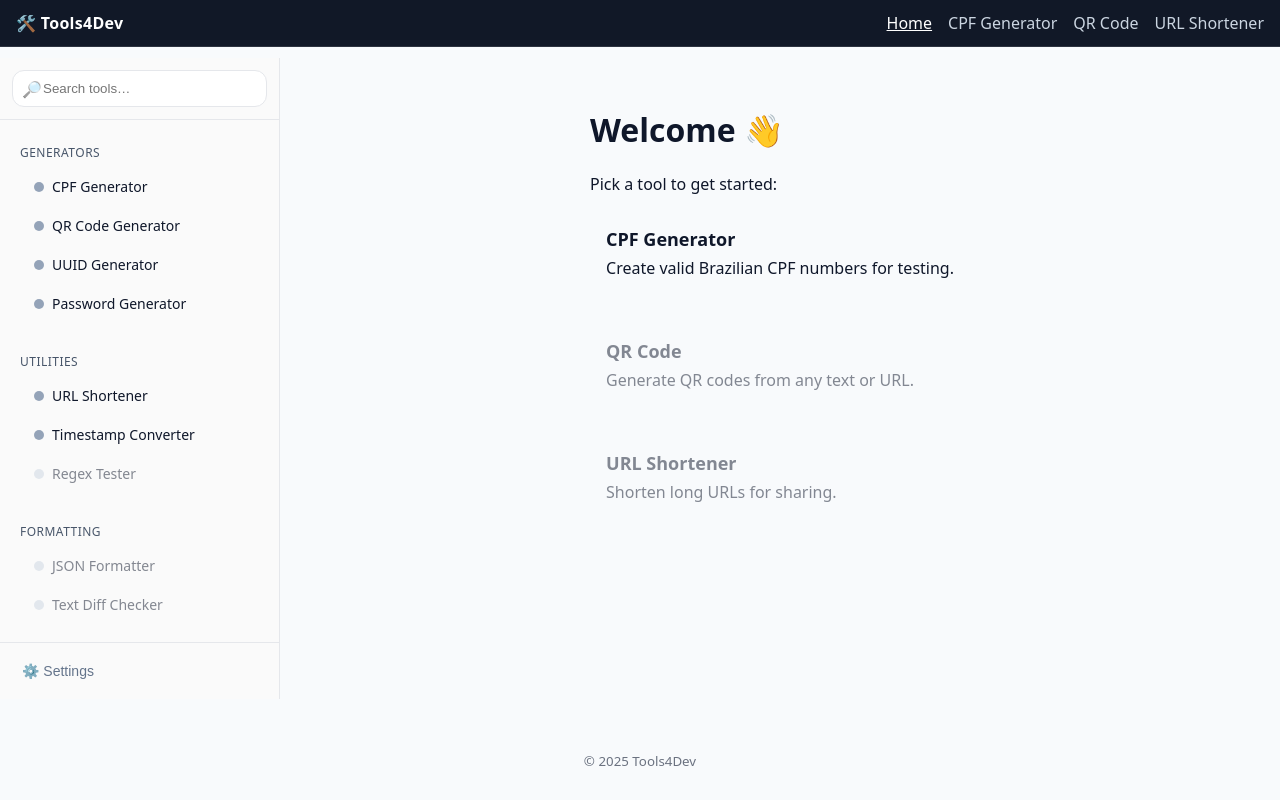
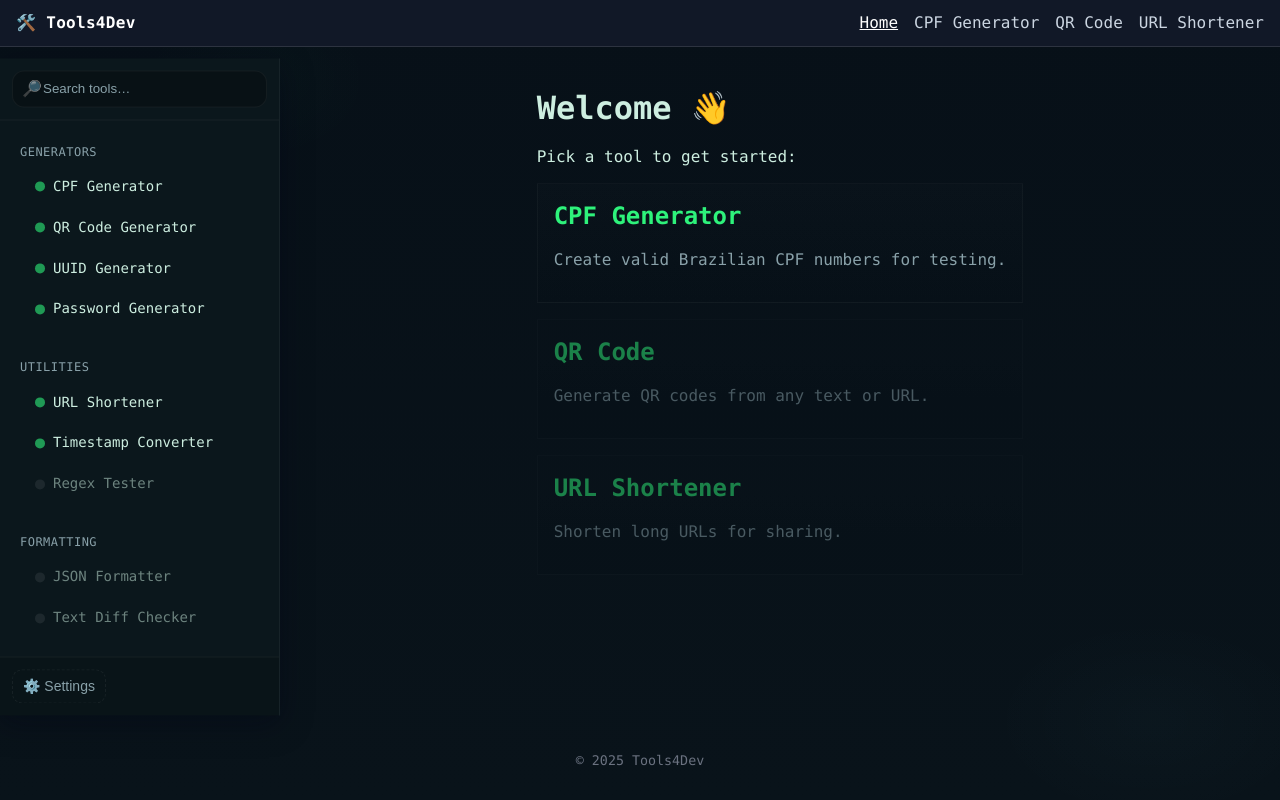
Before and after one commit to wmsalves/tools4dev, an Angular app: page / in a window 1280 px wide. Built offline with nearby package versions, Linux system fonts and the light colour scheme.

Commit message:
style: apply dark "hack" theme — tokens, global styles, layout and component visual updates (neon green accents, monospace, terminal vibe)

```diff
--- a/src/app/app.scss
+++ b/src/app/app.scss
@@ -1,29 +1,33 @@
-@use './shared/styles/tokens' as *;
+/* src/app/app.scss */
+@use 'app/shared/styles/tokens' as tokens;
 
 .topbar {
   position: sticky;
   top: 0;
-  z-index: 10;
+  z-index: 40;
   display: flex;
   align-items: center;
   justify-content: space-between;
-  padding: 12px 16px;
-  background: #111827;
-  color: #fff;
-  border-bottom: 1px solid #2d3340;
+  padding: 12px 18px;
+  background: linear-gradient(90deg, rgba(0, 0, 0, 0.3), rgba(0, 0, 0, 0.25));
+  border-bottom: 1px solid rgba(255, 255, 255, 0.03);
+  backdrop-filter: blur(4px);
 }
 .brand {
   font-weight: 700;
-  letter-spacing: 0.3px;
+  color: var(--accent);
+  letter-spacing: 0.5px;
+  display: inline-flex;
+  gap: 10px;
+  align-items: center;
 }
 .nav a {
-  color: #cbd5e1;
-  margin-left: 16px;
-  text-decoration: none;
-  font-weight: 500;
+  color: #9fb7b2;
+  margin-left: 18px;
+  font-weight: 600;
 }
 .nav a.active {
-  color: #ffffff;
+  color: var(--accent);
   text-decoration: underline;
 }
 
@@ -31,23 +35,16 @@
   display: grid;
   grid-template-columns: 280px 1fr;
   gap: 0;
-  min-height: calc(100dvh - 58px - 64px); // header + footer aprox.
+  min-height: calc(100dvh - 58px - 64px);
 }
 
 .content {
-  padding-top: 16px;
-  padding-bottom: 16px;
+  padding: 20px 0;
 }
 
 .footer {
   text-align: center;
   padding: 24px 0;
-  color: #6b7280;
+  color: var(--muted);
+  border-top: 1px solid rgba(255, 255, 255, 0.02);
 }
-
-/* Responsivo: em telas estreitas, empilha a sidebar acima do conteúdo */
-@media (max-width: 900px) {
-  .layout {
-    grid-template-columns: 1fr;
-  }
-}
--- a/src/app/shared/styles/_tokens.scss
+++ b/src/app/shared/styles/_tokens.scss
@@ -1,22 +1,23 @@
-/* Design tokens básicos (v0): cores, espaçamentos, raio, sombras */
-$color-bg: #0b1220;
-$color-surface: #ffffff;
-$color-border: #e5e7eb;
-$color-text: #0f172a;
-$color-muted: #6b7280;
+// src/app/shared/styles/_tokens.scss
+// "Hack" theme tokens — dark terminal-like palette
+$bg-900: #071018; // quase preto com leve azul/verde
+$bg-800: #09131a;
+$panel: #0b171c;
+$muted: #89a1a9; // texto secundário
+$text: #cdeee0; // texto principal (verde claro)
+$accent: #2ef27b; // neon green
+$accent-2: #7ee7ff; // cyan accent
+$error: #ff6b6b;
+$glass: rgba(255, 255, 255, 0.03);
 
-$color-primary: #111827;
-$color-primary-contrast: #ffffff;
+$radius-sm: 8px;
+$radius-md: 12px;
+$shadow-soft: 0 8px 30px rgba(2, 6, 23, 0.6);
+$shadow-glow: 0 6px 30px rgba(46, 242, 123, 0.06);
 
-$color-success: #166534;
-$color-success-bg: #ecfdf5;
-$color-success-border: #16a34a;
+/* typography */
+$font-mono: ui-monospace, SFMono-Regular, Menlo, Monaco, 'Roboto Mono', 'Fira Code', monospace;
+$font-sans: Inter, ui-sans-serif, system-ui, -apple-system, 'Segoe UI', Roboto, 'Helvetica Neue',
+  Arial;
 
-$color-danger: #7f1d1d;
-$color-danger-bg: #fef2f2;
-$color-danger-border: #dc2626;
-
-$radius-md: 12px;
-$radius-full: 999px;
-
-$shadow-card: 0 6px 20px rgba(0, 0, 0, 0.06);
+$container-max: 1100px;
--- a/src/app/shared/ui/sidebar/sidebar.component.ts
+++ b/src/app/shared/ui/sidebar/sidebar.component.ts
@@ -1,4 +1,4 @@
-import { Component, signal, computed } from '@angular/core';
+import { Component, computed, signal } from '@angular/core';
 import { NgFor, NgIf } from '@angular/common';
 import { RouterLink, RouterLinkActive } from '@angular/router';
 
@@ -54,6 +54,10 @@ type ToolCategory = { name: string; tools: ToolItem[] };
   `,
   styles: [
     `
+      :host {
+        display: block;
+      }
+
       .sb {
         position: sticky;
         top: 58px;
@@ -62,13 +66,15 @@ type ToolCategory = { name: string; tools: ToolItem[] };
         width: 280px;
         min-width: 240px;
         max-height: calc(100dvh - 58px);
-        border-right: 1px solid #e5e7eb;
-        background: #fafafa;
+        background: var(--panel);
+        border-right: 1px solid rgba(255, 255, 255, 0.05);
+        box-shadow: 0 8px 30px rgba(2, 6, 23, 0.4);
       }
 
+      /* search */
       .sb-search {
         padding: 12px;
-        border-bottom: 1px solid #e5e7eb;
+        border-bottom: 1px solid rgba(255, 255, 255, 0.05);
       }
       .input-wrap {
         position: relative;
@@ -83,19 +89,36 @@ type ToolCategory = { name: string; tools: ToolItem[] };
       .input-wrap input {
         width: 100%;
         padding: 10px 12px 10px 30px;
-        border: 1px solid #e5e7eb;
+        border: 1px solid rgba(255, 255, 255, 0.05);
         border-radius: 12px;
         outline: none;
-        background: #fff;
+        background: rgba(0, 0, 0, 0.25);
+        color: var(--text);
+      }
+      .input-wrap input::placeholder {
+        color: var(--muted);
       }
       .input-wrap input:focus {
-        border-color: #0f172a;
+        border-color: rgba(46, 242, 123, 0.25);
+        box-shadow: 0 0 0 3px rgba(46, 242, 123, 0.08);
       }
 
+      /* nav */
       .sb-nav {
         padding: 8px 8px 12px 8px;
         overflow: auto;
       }
+      .sb-nav::-webkit-scrollbar {
+        width: 10px;
+      }
+      .sb-nav::-webkit-scrollbar-thumb {
+        background: rgba(255, 255, 255, 0.06);
+        border-radius: 8px;
+      }
+      .sb-nav::-webkit-scrollbar-track {
+        background: transparent;
+      }
+
       .cat {
         padding: 8px;
         border-radius: 10px;
@@ -109,7 +132,7 @@ type ToolCategory = { name: string; tools: ToolItem[] };
         gap: 8px;
         margin: 8px 4px;
         font-size: 12px;
-        color: #475569;
+        color: var(--muted);
         text-transform: uppercase;
         letter-spacing: 0.04em;
       }
@@ -126,13 +149,19 @@ type ToolCategory = { name: string; tools: ToolItem[] };
         padding: 8px 10px;
         border-radius: 10px;
         text-decoration: none;
-        color: #0f172a;
+        color: var(--text);
+        border: 1px solid transparent;
+        background: transparent;
+        transition: background 0.12s ease, border-color 0.12s ease, transform 0.06s ease;
       }
       .tool:hover {
-        background: #eef2ff;
+        background: rgba(46, 242, 123, 0.06);
+        border-color: rgba(46, 242, 123, 0.12);
+        transform: translateX(2px);
       }
       .tool.active {
-        background: #e0e7ff;
+        background: rgba(46, 242, 123, 0.12);
+        border-color: rgba(46, 242, 123, 0.24);
       }
       .tool.disabled {
         opacity: 0.5;
@@ -143,10 +172,10 @@ type ToolCategory = { name: string; tools: ToolItem[] };
         width: 10px;
         height: 10px;
         border-radius: 999px;
-        background: #cbd5e1;
+        background: rgba(255, 255, 255, 0.15);
       }
       .dot.go {
-        background: #94a3b8;
+        background: rgba(46, 242, 123, 0.6);
       }
       .label {
         font-size: 14px;
@@ -155,21 +184,22 @@ type ToolCategory = { name: string; tools: ToolItem[] };
       .sb-ft {
         margin-top: auto;
         padding: 12px;
-        border-top: 1px solid #e5e7eb;
+        border-top: 1px solid rgba(255, 255, 255, 0.05);
+        background: rgba(0, 0, 0, 0.15);
       }
       .ghost {
         appearance: none;
-        border: none;
+        border: 1px dashed rgba(255, 255, 255, 0.06);
         background: transparent;
         cursor: pointer;
         font-size: 14px;
-        color: #64748b;
+        color: var(--muted);
         padding: 8px 10px;
         border-radius: 10px;
       }
       .ghost:hover {
-        background: #eef2ff;
-        color: #334155;
+        color: var(--text);
+        border-color: rgba(46, 242, 123, 0.25);
       }
     `,
   ],
@@ -208,10 +238,7 @@ export class SidebarComponent {
     const q = this.query().trim().toLowerCase();
     if (!q) return this.categories;
     return this.categories
-      .map((cat) => ({
-        ...cat,
-        tools: cat.tools.filter((t) => t.name.toLowerCase().includes(q)),
-      }))
+      .map((cat) => ({ ...cat, tools: cat.tools.filter((t) => t.name.toLowerCase().includes(q)) }))
       .filter((cat) => cat.tools.length > 0);
   });
 
--- a/src/app/shared/ui/tool-card/tool-card.component.ts
+++ b/src/app/shared/ui/tool-card/tool-card.component.ts
@@ -20,34 +20,17 @@ import { NgIf } from '@angular/common';
       @use '../../styles/tokens' as *;
 
       .card {
-        background: $color-surface;
-        border: 1px solid $color-border;
+        background: linear-gradient(180deg, rgba(255, 255, 255, 0.01), rgba(0, 0, 0, 0.03));
+        border: 1px solid rgba(255, 255, 255, 0.03);
         border-radius: $radius-md;
         padding: 16px;
+        box-shadow: $shadow-soft;
       }
-      .card + .card {
-        margin-top: 16px;
+      .card-hd .ttl {
+        color: var(--accent);
       }
-      .card-hd {
-        margin-bottom: 12px;
-      }
-      .ttl {
-        margin: 0 0 6px 0;
-        font-size: 18px;
-      }
-      .sub {
-        margin: 0;
-        color: $color-muted;
-      }
-      .card-body {
-        display: grid;
-        gap: 12px;
-      }
-      .card-ft {
-        margin-top: 10px;
-        display: flex;
-        gap: 8px;
-        flex-wrap: wrap;
+      .card .sub {
+        color: var(--muted);
       }
     `,
   ],
--- a/src/index.html
+++ b/src/index.html
@@ -1,11 +1,15 @@
-<!doctype html>
+<!DOCTYPE html>
 <html lang="en">
   <head>
-  <meta charset="utf-8">
+    <meta charset="utf-8" />
     <title>Tools4dev</title>
-  <base href="/">
-  <meta name="viewport" content="width=device-width, initial-scale=1">
-  <link rel="icon" type="image/x-icon" href="favicon.ico">
+    <base href="/" />
+    <link
+      href="https://fonts.googleapis.com/css2?family=Fira+Code:wght@400;600&display=swap"
+      rel="stylesheet"
+    />
+    <meta name="theme-color" content="#071018" />
+    <link rel="icon" type="image/x-icon" href="favicon.ico" />
   </head>
   <body>
     <app-root></app-root>
--- a/src/styles.scss
+++ b/src/styles.scss
@@ -1,28 +1,113 @@
-@use 'sass:color';
-@use 'app/shared/styles/tokens' as *;
+/* src/styles.scss */
+@use 'app/shared/styles/tokens' as tokens;
 
+/* If you want Fira Code, add this to index.html:
+<link href="https://fonts.googleapis.com/css2?family=Fira+Code:wght@400;600&display=swap" rel="stylesheet">
+*/
 :root {
-  --bg: #f8fafc;
-  --text: #0f172a;
+  --bg: #{tokens.$bg-900};
+  --panel: #{tokens.$panel};
+  --muted: #{tokens.$muted};
+  --text: #{tokens.$text};
+  --accent: #{tokens.$accent};
+  --accent-2: #{tokens.$accent-2};
+  --radius-md: #{tokens.$radius-md};
 }
 
 * {
   box-sizing: border-box;
 }
 html,
-body {
+body,
+#root,
+app-root {
   height: 100%;
 }
 body {
   margin: 0;
-  font-family: ui-sans-serif, system-ui, -apple-system, Segoe UI, Roboto, Helvetica, Arial,
-    'Apple Color Emoji', 'Segoe UI Emoji';
-  background: var(--bg);
+  font-family: tokens.$font-mono;
+  background: radial-gradient(ellipse at 20% 10%, rgba(46, 242, 123, 0.02) 0%, transparent 8%),
+    radial-gradient(ellipse at 90% 90%, rgba(126, 231, 255, 0.02) 0%, transparent 10%),
+    linear-gradient(180deg, var(--bg) 0%, #{tokens.$bg-800} 100%);
   color: var(--text);
+  -webkit-font-smoothing: antialiased;
+  -moz-osx-font-smoothing: grayscale;
+  line-height: 1.35;
+  padding: 0;
 }
 
+/* subtle grid background (like terminal) */
+body::before {
+  content: '';
+  position: fixed;
+  inset: 0;
+  background-image: linear-gradient(rgba(255, 255, 255, 0.015) 1px, transparent 1px),
+    linear-gradient(90deg, rgba(255, 255, 255, 0.01) 1px, transparent 1px);
+  background-size: 120px 120px, 120px 120px;
+  opacity: 0.03;
+  pointer-events: none;
+  z-index: 0;
+}
+
+/* container */
 .container {
-  max-width: 960px;
-  margin: 24px auto;
-  padding: 0 16px;
+  max-width: tokens.$container-max;
+  margin: 28px auto;
+  padding: 0 18px;
+  position: relative;
+  z-index: 1;
 }
+
+/* utilities */
+.code {
+  background: rgba(0, 0, 0, 0.35);
+  padding: 6px 10px;
+  border-radius: 8px;
+  color: var(--accent-2);
+  font-family: tokens.$font-mono;
+  font-size: 0.95rem;
+  box-shadow: 0 6px 18px rgba(2, 6, 23, 0.6), inset 0 1px 0 rgba(255, 255, 255, 0.02);
+}
+
+/* links in theme */
+a {
+  color: var(--accent-2);
+  text-decoration: none;
+}
+a:hover {
+  text-decoration: underline;
+}
+
+/* small text */
+.small-muted {
+  color: var(--muted);
+  font-size: 13px;
+}
+
+/* form controls baseline in theme */
+input,
+select,
+textarea {
+  background: var(--panel);
+  color: var(--text);
+  border: 1px solid rgba(255, 255, 255, 0.04);
+  border-radius: var(--radius-md);
+  padding: 8px 10px;
+  outline: none;
+}
+input:focus,
+select:focus,
+textarea:focus {
+  box-shadow: 0 0 12px rgba(46, 242, 123, 0.06);
+  border-color: rgba(46, 242, 123, 0.2);
+}
+
+/* headings */
+h1,
+h2,
+h3,
+h4 {
+  color: var(--text);
+  margin: 0 0 8px 0;
+  font-weight: 600;
+}
```
Also changed, not shown: src/app/shared/ui/badge/badge.component.ts (+12 -14 lines), src/app/shared/ui/button/button.component.ts (+25 -11 lines). Lines whose indentation alone changed are shown as unchanged.
